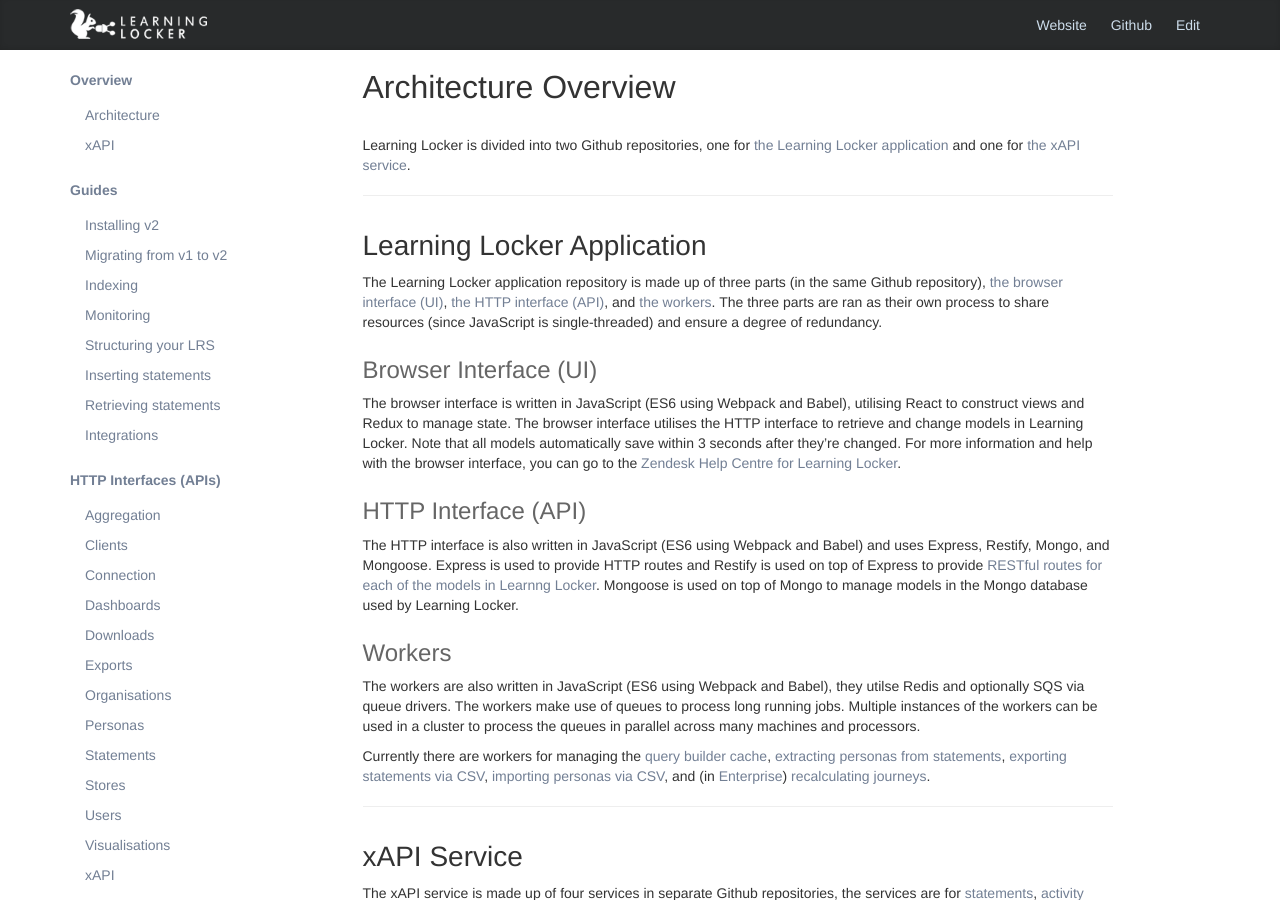
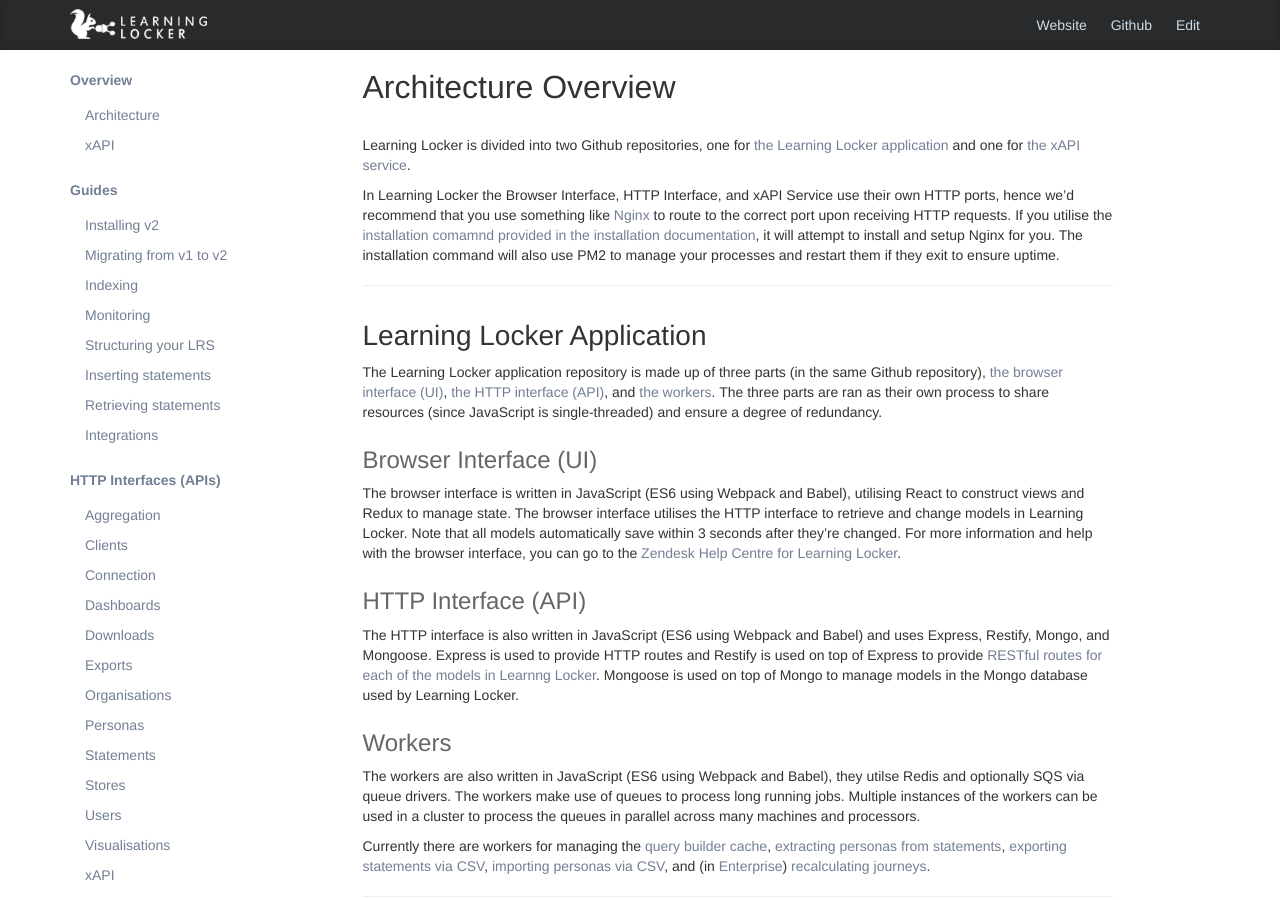
Before and after one commit to LearningLocker/docs, a Jekyll site: the page built from src/overview-architecture.md, in a window 1280 px wide and 900 px high. Built offline with Jekyll 4.4.1, drawn with Linux system fonts in a browser that asks for light colours; nearby versions of some CDN libraries; our own code applies the rules of GitHub Pages for plain Markdown files.

Commit message:
Adds Nginx note.

```diff
--- a/src/overview-architecture.md
+++ b/src/overview-architecture.md
@@ -3,6 +3,8 @@
 
 # Architecture Overview
 Learning Locker is divided into two Github repositories, one for [the Learning Locker application](#learning-locker-application) and one for [the xAPI service](#xapi-service).
+
+In Learning Locker the Browser Interface, HTTP Interface, and xAPI Service use their own HTTP ports, hence we'd recommend that you use something like [Nginx](https://www.nginx.com/) to route to the correct port upon receiving HTTP requests. If you utilise the [installation comamnd provided in the installation documentation](../guides-installing), it will attempt to install and setup Nginx for you. The installation command will also use PM2 to manage your processes and restart them if they exit to ensure uptime.
 
 ## Learning Locker Application
 The Learning Locker application repository is made up of three parts (in the same Github repository), [the browser interface (UI)](#browser-interface-ui), [the HTTP interface (API)](#http-interface-api), and [the workers](#workers). The three parts are ran as their own process to share resources (since JavaScript is single-threaded) and ensure a degree of redundancy.
```
